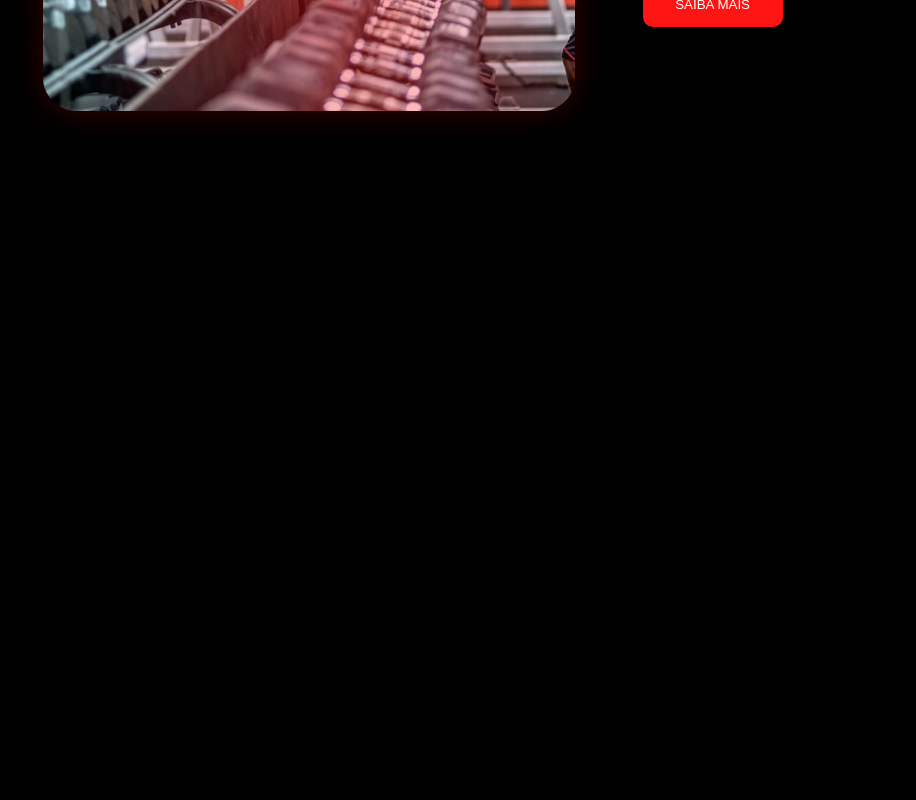
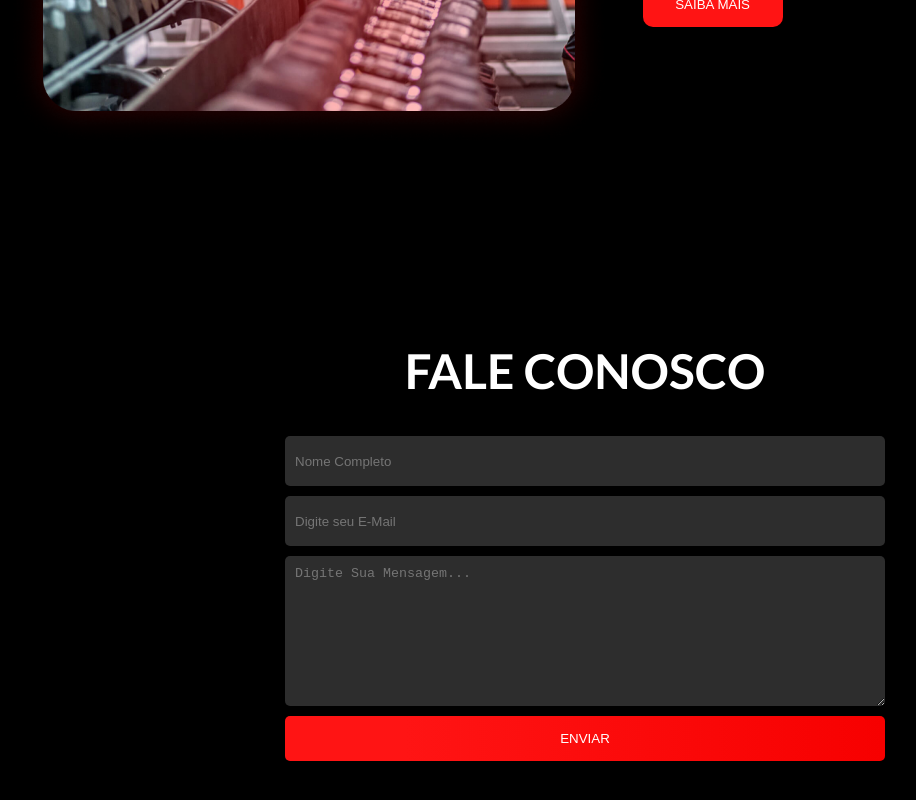
Before and after one commit to gemaquejr/react-gym-app, a React (Create React App) app: page / in a window 1280 px wide. Shown: the part 3246-4046 px from the top of the page, without its empty margins (55-971 px from the left). Before the commit the page ends 3556 px from the top, so only its background shows below. Built offline with nearby package versions, Linux system fonts and the light colour scheme; the HTML template or start-up script is replaced by a standard one.

Commit message:
Adiciona componente Contact
Signed-off-by: Francisco Gemaque <gemaquejr@hotmail.com>

```diff
--- a/src/App.js
+++ b/src/App.js
@@ -4,6 +4,7 @@ import Header from "./Components/Header";
 import Feature from "./Components/Feature";
 import Offer from "./Components/Offer";
 import About from "./Components/About";
+import Contact from "./Components/Contact";
 
 function App() {
   return (
@@ -13,6 +14,7 @@ function App() {
       <Feature />
       <Offer />
       <About />
+      <Contact />
     </div>
   );
 }
--- /dev/null
+++ b/src/Components/Contact.jsx
@@ -0,0 +1,17 @@
+import React from 'react';
+
+function Contact() {
+    return (
+        <div id='contact'>
+            <h1>FALE CONOSCO</h1>
+            <form>
+                <input type="text" placeholder='Nome Completo' required />
+                <input type="email" placeholder='Digite seu E-Mail' required />
+                <textarea name="message" placeholder='Digite Sua Mensagem...'></textarea>
+                <input type="submit" value="Enviar" />
+            </form>
+        </div>
+    )
+}
+
+export default Contact;
--- a/src/index.css
+++ b/src/index.css
@@ -387,3 +387,49 @@ nav .menu-btn,
 .about-image img {
   width: 600px;
 }
+
+#contact {
+  width: 100%;
+  display: flex;
+  justify-content: center;
+  align-items: center;
+  flex-direction: column;
+}
+
+#contact h1 {
+  color: #fff;
+  font-size: 3rem;
+}
+
+#contact form {
+  width: 600px;
+  display: flex;
+  flex-direction: column;
+  justify-content: center;
+  align-items: center;
+  margin-bottom: 40px;
+}
+
+#contact form input,
+#contact form textarea {
+  width: 100%;
+  height: 50px;
+  margin: 5px 0px;
+  padding: 10px;
+  border: none;
+  outline: none;
+  background-color: #ffffff2d;
+  color: #ffffff;
+  border-radius: 5px;
+}
+
+#contact form textarea {
+  height: 150px;
+}
+
+#contact form input[type="submit"] {
+  height: 45px;
+  background: linear-gradient(90deg, #ff1414 20%, #f70000);
+  color: #ffffff;
+  text-transform: uppercase;
+}
```
